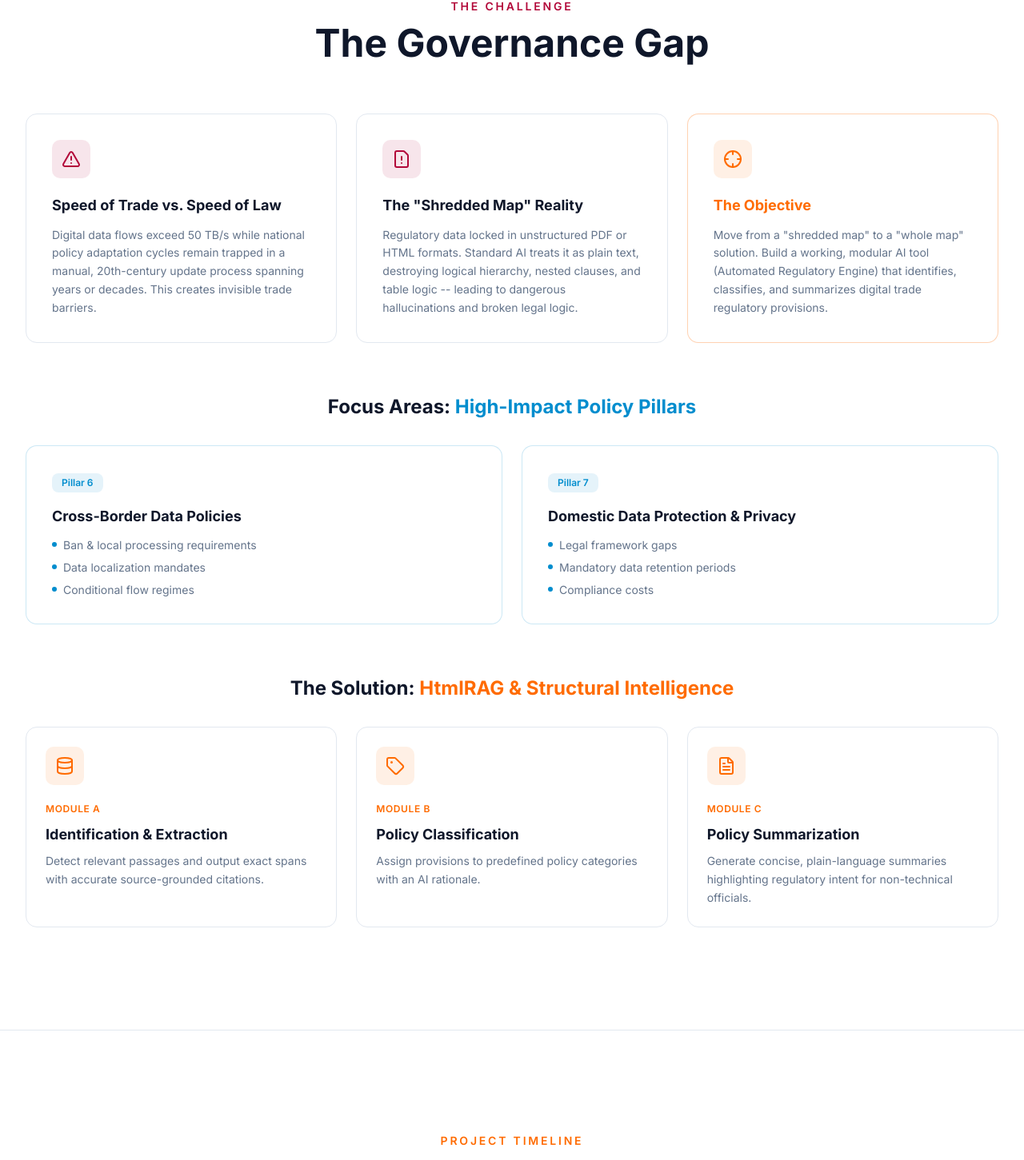
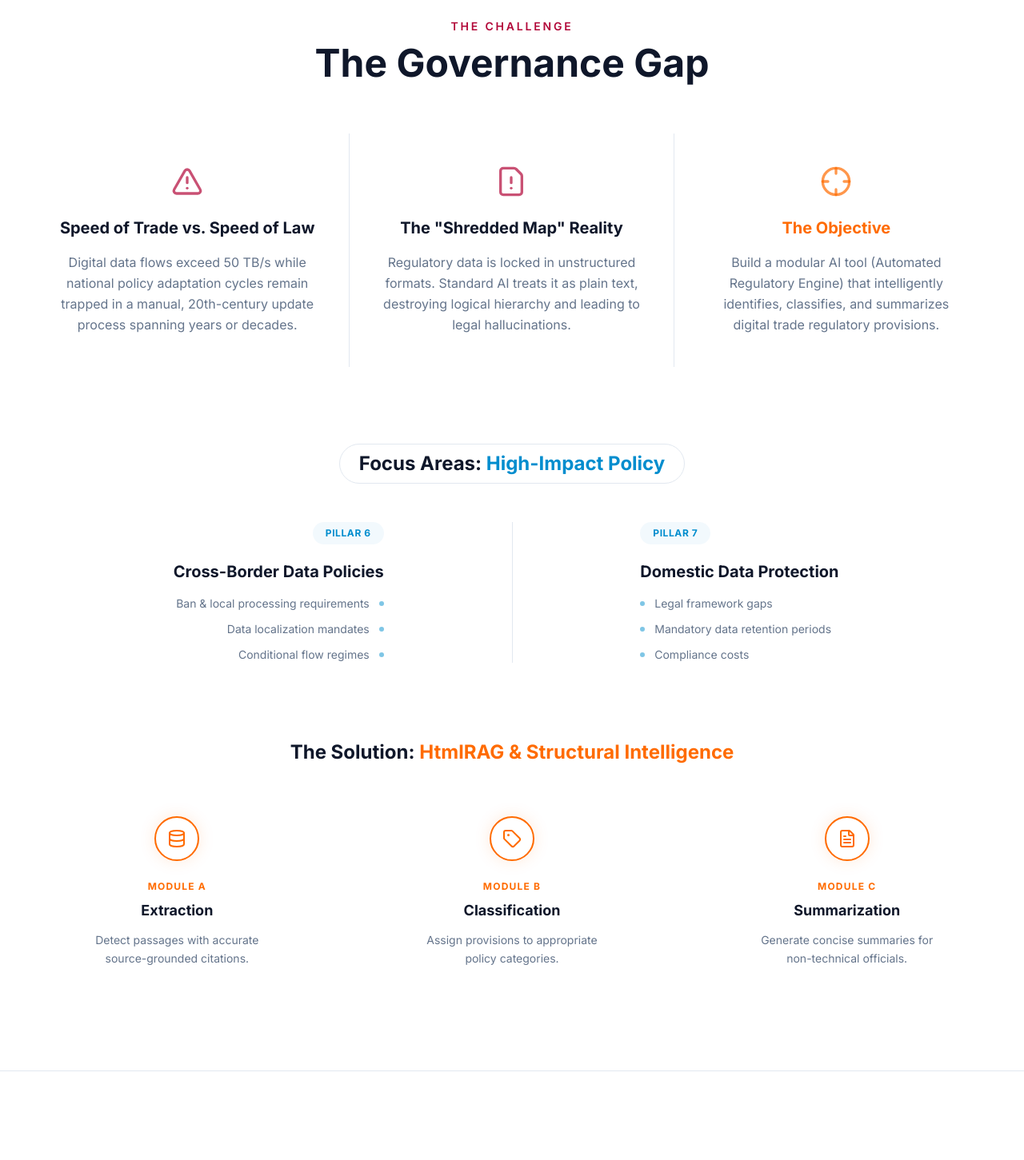
Before and after one commit to 1XKuson/escap-kmitl-ai-hackathon, a Next.js app: page / in a window 1280 px wide. Shown: the part 1916-3367 px from the top of the page at 80% size. Built offline with nearby package versions, Linux system fonts and the light colour scheme.

Commit message:
refactor content section

```diff
--- a/components/about-section.tsx
+++ b/components/about-section.tsx
@@ -48,23 +48,23 @@ export function AboutSection() {
           </p>
         </div>
 
-        {/* Cards grid */}
-        <div className="grid grid-cols-1 md:grid-cols-2 gap-6">
-          {cards.map((card) => (
+        {/* Minimalist grid without boxes */}
+        <div className="grid grid-cols-1 md:grid-cols-2 gap-12 lg:gap-20">
+          {cards.map((card, index) => (
             <div
               key={card.title}
-              className="group rounded-xl border border-border bg-card p-6 sm:p-8 transition-all hover:-translate-y-1 hover:border-primary/30 hover:shadow-lg hover:shadow-primary/5"
+              className="group flex flex-col items-start"
             >
-              <div className="flex h-12 w-12 items-center justify-center rounded-lg bg-primary/10 mb-5">
-                <card.icon className="h-6 w-6 text-primary" />
+              <div className={`flex h-16 w-16 items-center justify-center rounded-2xl mb-6 transition-transform group-hover:scale-110 ${index % 2 === 0 ? 'bg-primary/10 text-primary' : 'bg-escap-blue/10 text-escap-blue'}`}>
+                <card.icon className="h-8 w-8" />
               </div>
               <h3
-                className="text-xl font-bold text-foreground mb-3"
+                className="text-2xl font-bold text-foreground mb-4"
                 style={{ fontFamily: "var(--font-heading)" }}
               >
                 {card.title}
               </h3>
-              <p className="text-sm text-muted-foreground leading-relaxed">
+              <p className="text-base text-muted-foreground leading-relaxed border-l-2 border-border pl-5 group-hover:border-primary transition-colors">
                 {card.description}
               </p>
             </div>
--- a/components/challenge-section.tsx
+++ b/components/challenge-section.tsx
@@ -17,99 +17,92 @@ export function ChallengeSection() {
           </h2>
         </div>
 
-        {/* Problem cards */}
-        <div className="grid grid-cols-1 lg:grid-cols-3 gap-6 mb-16">
-          <div className="rounded-xl border border-border bg-card p-6 sm:p-8">
-            <div className="flex h-12 w-12 items-center justify-center rounded-lg bg-cmkl-crimson/10 mb-5">
-              <AlertTriangle className="h-6 w-6 text-cmkl-crimson" />
+        {/* Problem area */}
+        <div className="grid grid-cols-1 lg:grid-cols-3 divide-y lg:divide-y-0 lg:divide-x divide-border mb-24">
+          <div className="p-8 lg:p-10 flex flex-col items-center text-center group">
+            <div className="mb-6 transform group-hover:-translate-y-2 transition-transform">
+              <AlertTriangle className="h-10 w-10 text-cmkl-crimson/70 group-hover:text-cmkl-crimson transition-colors" />
             </div>
-            <h3 className="text-lg font-bold text-foreground mb-3" style={{ fontFamily: "var(--font-heading)" }}>
+            <h3 className="text-xl font-bold text-foreground mb-4" style={{ fontFamily: "var(--font-heading)" }}>
               Speed of Trade vs. Speed of Law
             </h3>
-            <p className="text-sm text-muted-foreground leading-relaxed">
+            <p className="text-base text-muted-foreground leading-relaxed">
               Digital data flows exceed 50 TB/s while national policy adaptation cycles remain trapped
-              in a manual, 20th-century update process spanning years or decades. This creates
-              invisible trade barriers.
+              in a manual, 20th-century update process spanning years or decades.
             </p>
           </div>
 
-          <div className="rounded-xl border border-border bg-card p-6 sm:p-8">
-            <div className="flex h-12 w-12 items-center justify-center rounded-lg bg-cmkl-crimson/10 mb-5">
-              <FileWarning className="h-6 w-6 text-cmkl-crimson" />
+          <div className="p-8 lg:p-10 flex flex-col items-center text-center group">
+            <div className="mb-6 transform group-hover:-translate-y-2 transition-transform">
+              <FileWarning className="h-10 w-10 text-cmkl-crimson/70 group-hover:text-cmkl-crimson transition-colors" />
             </div>
-            <h3 className="text-lg font-bold text-foreground mb-3" style={{ fontFamily: "var(--font-heading)" }}>
+            <h3 className="text-xl font-bold text-foreground mb-4" style={{ fontFamily: "var(--font-heading)" }}>
               {"The \"Shredded Map\" Reality"}
             </h3>
-            <p className="text-sm text-muted-foreground leading-relaxed">
-              Regulatory data locked in unstructured PDF or HTML formats. Standard AI treats it as
-              plain text, destroying logical hierarchy, nested clauses, and table logic -- leading
-              to dangerous hallucinations and broken legal logic.
+            <p className="text-base text-muted-foreground leading-relaxed">
+              Regulatory data is locked in unstructured formats. Standard AI treats it as
+              plain text, destroying logical hierarchy and leading to legal hallucinations.
             </p>
           </div>
 
-          <div className="rounded-xl border border-primary/30 bg-card p-6 sm:p-8">
-            <div className="flex h-12 w-12 items-center justify-center rounded-lg bg-primary/10 mb-5">
-              <Crosshair className="h-6 w-6 text-primary" />
+          <div className="p-8 lg:p-10 flex flex-col items-center text-center group">
+            <div className="mb-6 transform group-hover:-translate-y-2 transition-transform">
+              <Crosshair className="h-10 w-10 text-primary/70 group-hover:text-primary transition-colors" />
             </div>
-            <h3 className="text-lg font-bold text-primary mb-3" style={{ fontFamily: "var(--font-heading)" }}>
+            <h3 className="text-xl font-bold text-primary mb-4" style={{ fontFamily: "var(--font-heading)" }}>
               The Objective
             </h3>
-            <p className="text-sm text-muted-foreground leading-relaxed">
-              {"Move from a \"shredded map\" to a \"whole map\" solution. Build a working, modular AI tool (Automated Regulatory Engine) that identifies, classifies, and summarizes digital trade regulatory provisions."}
+            <p className="text-base text-muted-foreground leading-relaxed">
+              {"Build a modular AI tool (Automated Regulatory Engine) that intelligently identifies, classifies, and summarizes digital trade regulatory provisions."}
             </p>
           </div>
         </div>
 
         {/* Focus Areas */}
-        <div className="mb-16">
+        <div className="mb-24 relative">
+          <div className="absolute inset-x-0 top-10 h-px bg-gradient-to-r from-transparent via-border to-transparent -z-10 hidden md:block"></div>
           <h3
-            className="text-2xl font-bold text-foreground mb-8 text-center"
+            className="text-2xl font-bold text-foreground mb-12 text-center w-max mx-auto px-6 bg-background rounded-full border border-border py-2"
             style={{ fontFamily: "var(--font-heading)" }}
           >
-            Focus Areas: <span className="text-escap-blue">High-Impact Policy Pillars</span>
+            Focus Areas: <span className="text-escap-blue">High-Impact Policy</span>
           </h3>
-          <div className="grid grid-cols-1 md:grid-cols-2 gap-6">
-            <div className="rounded-xl border border-escap-blue/20 bg-card p-6 sm:p-8">
-              <span className="inline-block rounded-md bg-escap-blue/10 px-3 py-1 text-xs font-semibold text-escap-blue mb-4">
-                Pillar 6
-              </span>
-              <h4 className="text-lg font-bold text-foreground mb-3" style={{ fontFamily: "var(--font-heading)" }}>
-                Cross-Border Data Policies
-              </h4>
-              <ul className="flex flex-col gap-2 text-sm text-muted-foreground">
-                <li className="flex items-start gap-2">
-                  <span className="mt-1.5 h-1.5 w-1.5 rounded-full bg-escap-blue shrink-0" />
+          <div className="flex flex-col md:flex-row justify-center gap-12 md:gap-24">
+            <div className="flex-1 max-w-sm mx-auto text-center md:text-right group">
+              <span className="inline-block px-4 py-1.5 rounded-full bg-escap-blue/5 text-escap-blue text-xs font-bold uppercase tracking-wider mb-5 transition-colors group-hover:bg-escap-blue/10">Pillar 6</span>
+              <h4 className="text-xl font-bold text-foreground mb-4" style={{ fontFamily: "var(--font-heading)" }}>Cross-Border Data Policies</h4>
+              <ul className="flex flex-col gap-3 text-muted-foreground text-sm">
+                <li className="flex items-center md:justify-end gap-3 justify-center">
+                  <span className="md:order-last h-1.5 w-1.5 rounded-full bg-escap-blue/50 shrink-0" />
                   Ban & local processing requirements
                 </li>
-                <li className="flex items-start gap-2">
-                  <span className="mt-1.5 h-1.5 w-1.5 rounded-full bg-escap-blue shrink-0" />
+                <li className="flex items-center md:justify-end gap-3 justify-center">
+                  <span className="md:order-last h-1.5 w-1.5 rounded-full bg-escap-blue/50 shrink-0" />
                   Data localization mandates
                 </li>
-                <li className="flex items-start gap-2">
-                  <span className="mt-1.5 h-1.5 w-1.5 rounded-full bg-escap-blue shrink-0" />
+                <li className="flex items-center md:justify-end gap-3 justify-center">
+                  <span className="md:order-last h-1.5 w-1.5 rounded-full bg-escap-blue/50 shrink-0" />
                   Conditional flow regimes
                 </li>
               </ul>
             </div>
-
-            <div className="rounded-xl border border-escap-blue/20 bg-card p-6 sm:p-8">
-              <span className="inline-block rounded-md bg-escap-blue/10 px-3 py-1 text-xs font-semibold text-escap-blue mb-4">
-                Pillar 7
-              </span>
-              <h4 className="text-lg font-bold text-foreground mb-3" style={{ fontFamily: "var(--font-heading)" }}>
-                Domestic Data Protection & Privacy
-              </h4>
-              <ul className="flex flex-col gap-2 text-sm text-muted-foreground">
-                <li className="flex items-start gap-2">
-                  <span className="mt-1.5 h-1.5 w-1.5 rounded-full bg-escap-blue shrink-0" />
+            <div className="hidden md:flex flex-col items-center justify-center">
+              <div className="w-px h-full bg-border"></div>
+            </div>
+            <div className="flex-1 max-w-sm mx-auto text-center md:text-left group">
+              <span className="inline-block px-4 py-1.5 rounded-full bg-escap-blue/5 text-escap-blue text-xs font-bold uppercase tracking-wider mb-5 transition-colors group-hover:bg-escap-blue/10">Pillar 7</span>
+              <h4 className="text-xl font-bold text-foreground mb-4" style={{ fontFamily: "var(--font-heading)" }}>Domestic Data Protection</h4>
+              <ul className="flex flex-col gap-3 text-muted-foreground text-sm">
+                <li className="flex items-center justify-center md:justify-start gap-3">
+                  <span className="h-1.5 w-1.5 rounded-full bg-escap-blue/50 shrink-0" />
                   Legal framework gaps
                 </li>
-                <li className="flex items-start gap-2">
-                  <span className="mt-1.5 h-1.5 w-1.5 rounded-full bg-escap-blue shrink-0" />
+                <li className="flex items-center justify-center md:justify-start gap-3">
+                  <span className="h-1.5 w-1.5 rounded-full bg-escap-blue/50 shrink-0" />
                   Mandatory data retention periods
                 </li>
-                <li className="flex items-start gap-2">
-                  <span className="mt-1.5 h-1.5 w-1.5 rounded-full bg-escap-blue shrink-0" />
+                <li className="flex items-center justify-center md:justify-start gap-3">
+                  <span className="h-1.5 w-1.5 rounded-full bg-escap-blue/50 shrink-0" />
                   Compliance costs
                 </li>
               </ul>
@@ -120,49 +113,40 @@ export function ChallengeSection() {
         {/* Solution Pipeline */}
         <div>
           <h3
-            className="text-2xl font-bold text-foreground mb-8 text-center"
+            className="text-2xl font-bold text-foreground mb-16 text-center"
             style={{ fontFamily: "var(--font-heading)" }}
           >
             The Solution: <span className="text-primary">HtmlRAG & Structural Intelligence</span>
           </h3>
-          <div className="grid grid-cols-1 md:grid-cols-3 gap-6">
-            <div className="group rounded-xl border border-border bg-card p-6 transition-all hover:-translate-y-1 hover:border-primary/30">
-              <div className="flex h-12 w-12 items-center justify-center rounded-lg bg-primary/10 mb-4">
+          <div className="flex flex-col md:flex-row items-center md:items-start justify-between gap-10 relative">
+            {/* Connecting line */}
+            <div className="hidden md:block absolute top-[28px] left-[15%] right-[15%] h-[2px] bg-gradient-to-r from-primary/10 via-primary/50 to-primary/10 -z-10"></div>
+
+            <div className="flex-1 flex flex-col items-center text-center group">
+              <div className="h-14 w-14 rounded-full bg-background shadow-[0_0_20px_rgba(255,107,0,0.15)] border-2 border-primary flex items-center justify-center mb-6 group-hover:scale-110 group-hover:bg-primary/5 transition-all">
                 <Database className="h-6 w-6 text-primary" />
               </div>
-              <span className="text-xs font-semibold text-primary uppercase tracking-wider">Module A</span>
-              <h4 className="text-lg font-bold text-foreground mt-2 mb-2" style={{ fontFamily: "var(--font-heading)" }}>
-                Identification & Extraction
-              </h4>
-              <p className="text-sm text-muted-foreground leading-relaxed">
-                Detect relevant passages and output exact spans with accurate source-grounded citations.
-              </p>
+              <span className="text-xs font-bold text-primary mb-2 tracking-widest">MODULE A</span>
+              <h4 className="text-lg font-bold text-foreground mb-3" style={{ fontFamily: "var(--font-heading)" }}>Extraction</h4>
+              <p className="text-sm text-muted-foreground leading-relaxed max-w-[250px]">Detect passages with accurate source-grounded citations.</p>
             </div>
 
-            <div className="group rounded-xl border border-border bg-card p-6 transition-all hover:-translate-y-1 hover:border-primary/30">
-              <div className="flex h-12 w-12 items-center justify-center rounded-lg bg-primary/10 mb-4">
+            <div className="flex-1 flex flex-col items-center text-center group">
+              <div className="h-14 w-14 rounded-full bg-background shadow-[0_0_20px_rgba(255,107,0,0.15)] border-2 border-primary flex items-center justify-center mb-6 group-hover:scale-110 group-hover:bg-primary/5 transition-all">
                 <Tag className="h-6 w-6 text-primary" />
               </div>
-              <span className="text-xs font-semibold text-primary uppercase tracking-wider">Module B</span>
-              <h4 className="text-lg font-bold text-foreground mt-2 mb-2" style={{ fontFamily: "var(--font-heading)" }}>
-                Policy Classification
-              </h4>
-              <p className="text-sm text-muted-foreground leading-relaxed">
-                Assign provisions to predefined policy categories with an AI rationale.
-              </p>
+              <span className="text-xs font-bold text-primary mb-2 tracking-widest">MODULE B</span>
+              <h4 className="text-lg font-bold text-foreground mb-3" style={{ fontFamily: "var(--font-heading)" }}>Classification</h4>
+              <p className="text-sm text-muted-foreground leading-relaxed max-w-[250px]">Assign provisions to appropriate policy categories.</p>
             </div>
 
-            <div className="group rounded-xl border border-border bg-card p-6 transition-all hover:-translate-y-1 hover:border-primary/30">
-              <div className="flex h-12 w-12 items-center justify-center rounded-lg bg-primary/10 mb-4">
+            <div className="flex-1 flex flex-col items-center text-center group">
+              <div className="h-14 w-14 rounded-full bg-background shadow-[0_0_20px_rgba(255,107,0,0.15)] border-2 border-primary flex items-center justify-center mb-6 group-hover:scale-110 group-hover:bg-primary/5 transition-all">
                 <FileText className="h-6 w-6 text-primary" />
               </div>
-              <span className="text-xs font-semibold text-primary uppercase tracking-wider">Module C</span>
-              <h4 className="text-lg font-bold text-foreground mt-2 mb-2" style={{ fontFamily: "var(--font-heading)" }}>
-                Policy Summarization
-              </h4>
-              <p className="text-sm text-muted-foreground leading-relaxed">
-                Generate concise, plain-language summaries highlighting regulatory intent for non-technical officials.
-              </p>
+              <span className="text-xs font-bold text-primary mb-2 tracking-widest">MODULE C</span>
+              <h4 className="text-lg font-bold text-foreground mb-3" style={{ fontFamily: "var(--font-heading)" }}>Summarization</h4>
+              <p className="text-sm text-muted-foreground leading-relaxed max-w-[250px]">Generate concise summaries for non-technical officials.</p>
             </div>
           </div>
         </div>
--- a/components/mentors-section.tsx
+++ b/components/mentors-section.tsx
@@ -45,25 +45,28 @@ export function MentorsSection() {
                     </h2>
                 </div>
 
-                <div className="grid grid-cols-1 sm:grid-cols-2 lg:grid-cols-4 gap-6">
+                <div className="grid grid-cols-1 sm:grid-cols-2 lg:grid-cols-4 gap-12 sm:gap-8">
                     {mentors.map((m) => (
                         <div
                             key={m.name}
-                            className="group rounded-xl border border-border bg-card p-6 text-center transition-all hover:-translate-y-1 hover:border-primary/30 hover:shadow-lg hover:shadow-primary/5"
+                            className="group flex flex-col items-center text-center transition-all"
                         >
-                            <img
-                                src={m.img}
-                                alt={m.name}
-                                className={`w-24 h-24 rounded-full mx-auto mb-5 object-cover border-[3px] ${m.borderColor} group-hover:scale-105 transition-transform duration-300`}
-                            />
+                            <div className="relative mb-6">
+                                <div className={`absolute inset-0 rounded-full blur-xl opacity-0 group-hover:opacity-40 transition-opacity duration-500 bg-current`} style={{ color: m.borderColor.includes('primary') ? 'var(--primary)' : m.borderColor.includes('accent') ? 'var(--accent)' : 'var(--foreground)' }}></div>
+                                <img
+                                    src={m.img}
+                                    alt={m.name}
+                                    className={`relative z-10 w-32 h-32 rounded-full object-cover border-[3px] ${m.borderColor} group-hover:scale-110 transition-transform duration-500`}
+                                />
+                            </div>
                             <h3
-                                className="text-lg font-bold text-foreground mb-1"
+                                className="text-xl font-bold text-foreground mb-1 group-hover:text-primary transition-colors"
                                 style={{ fontFamily: "var(--font-heading)" }}
                             >
                                 {m.name}
                             </h3>
                             <p className="text-sm text-primary font-medium mb-1">{m.role}</p>
-                            <p className="text-xs text-muted-foreground">{m.org}</p>
+                            <span className="text-xs uppercase tracking-widest text-muted-foreground">{m.org}</span>
                         </div>
                     ))}
                 </div>
```
Also changed, not shown: components/prizes-section.tsx (+49 -50 lines).
